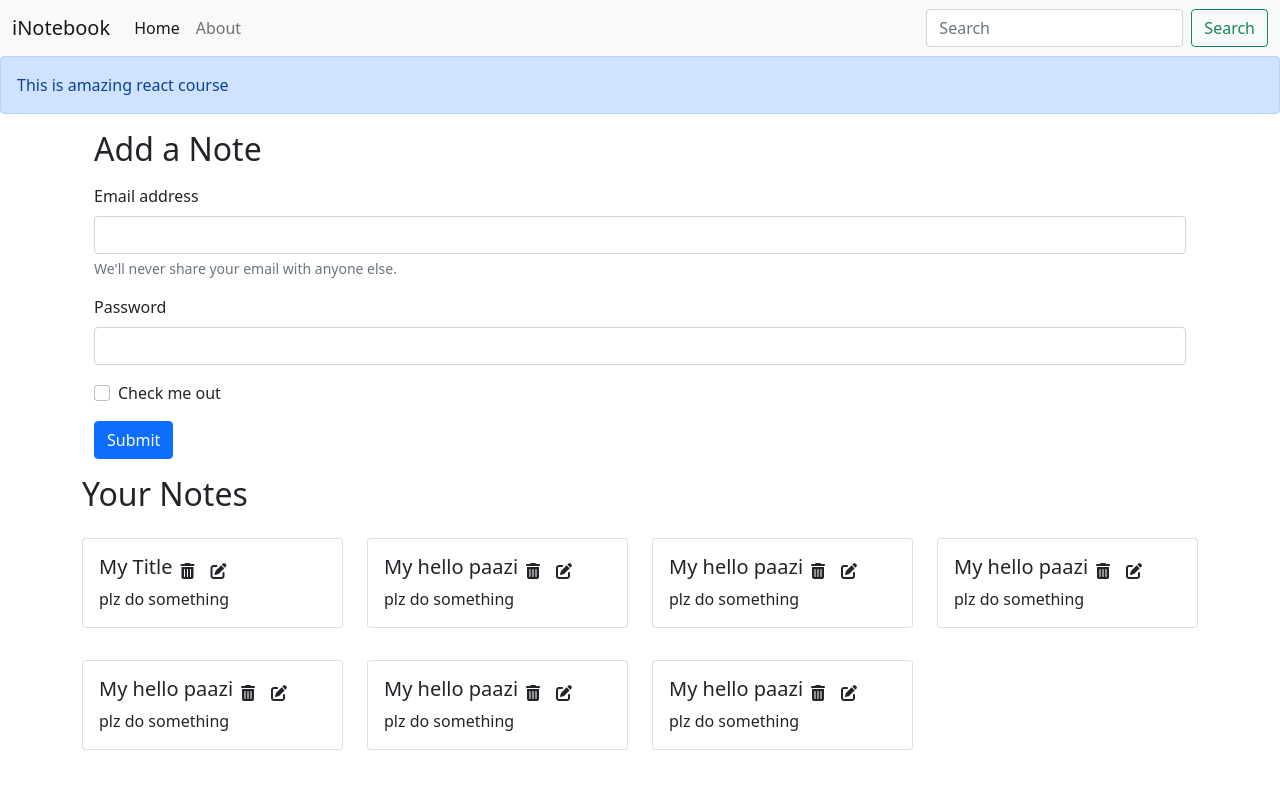
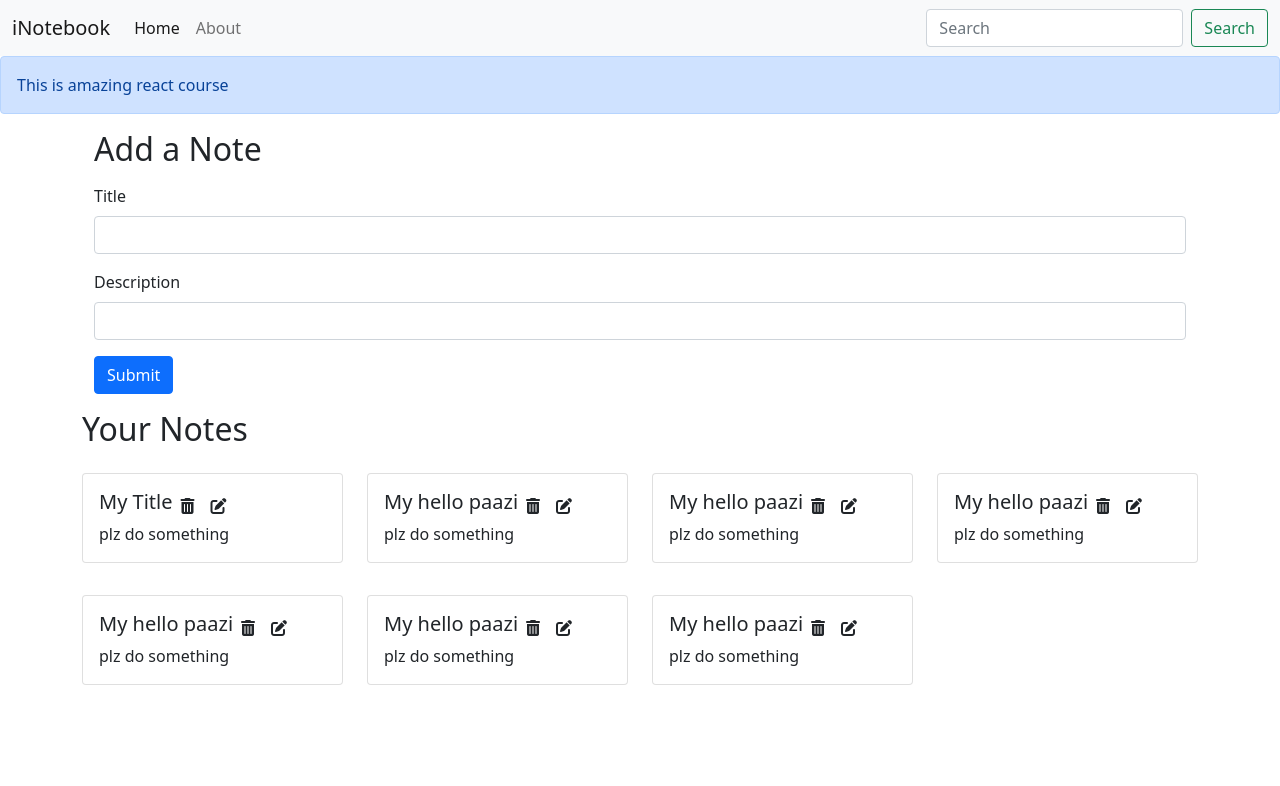
Before and after one commit to adarshpremshukla/inotebook, a React (Create React App) app: page / in a window 1280 px wide. Shown: the top 786 px of the page. Built offline with nearby package versions, Linux system fonts and the light colour scheme.

Commit message:
video 63
adding AddNote component

```diff
--- /dev/null
+++ b/src/components/AddNote.js
@@ -0,0 +1,34 @@
+import React, { useContext, useState } from 'react'
+import noteContext from "../context/notes/noteContext"
+
+const AddNote = () => {
+    const context = useContext(noteContext);
+    const { addNote } = context;
+
+    const [note, setNote] = useState({ title: "", description: "", tag: "" })
+    const handleClick = (e) => {
+        e.preventDefault();
+        addNote(note.title, note.description, note.tag);
+    }
+    const onChange = (e) => {
+        setNote({ ...note, [e.target.name]: e.target.value })
+    }
+    return (
+        <div className="container my-3">
+            <h2>Add a Note</h2>
+            <form className='my-3'>
+                <div className="mb-3">
+                    <label htmlFor="title" className="form-label">Title</label>
+                    <input type="text" className="form-control" id="title" name="title" aria-describedby="emailHelp" onChange={onChange} />
+                </div>
+                <div className="mb-3">
+                    <label htmlFor="description" className="form-label">Description</label>
+                    <input type="text" className="form-control" id="description" name="description" onChange={onChange} />
+                </div>
+                <button type="submit" className="btn btn-primary" onClick={handleClick}>Submit</button>
+            </form>
+        </div>
+    )
+}
+
+export default AddNote
--- a/src/components/Home.js
+++ b/src/components/Home.js
@@ -3,26 +3,6 @@
 export const Home = () => {
   return (
     <div>
-      <div className="container my-3">
-        <h2>Add a Note</h2>
-        <form className='my-3'>
-          <div className="mb-3">
-            <label htmlFor="exampleInputEmail1" className="form-label">Email address</label>
-            <input type="email" className="form-control" id="exampleInputEmail1" aria-describedby="emailHelp" />
-            <div id="emailHelp" className="form-text">We'll never share your email with anyone else.</div>
-          </div>
-          <div className="mb-3">
-            <label htmlFor="exampleInputPassword1" className="form-label">Password</label>
-            <input type="password" className="form-control" id="exampleInputPassword1" />
-          </div>
-          <div className="mb-3 form-check">
-            <input type="checkbox" className="form-check-input" id="exampleCheck1" />
-            <label className="form-check-label" htmlFor="exampleCheck1">Check me out</label>
-          </div>
-          <button type="submit" className="btn btn-primary">Submit</button>
-        </form>
-      </div>
-
       <Notes/>
     </div>
   )
--- a/src/components/Notes.js
+++ b/src/components/Notes.js
@@ -1,17 +1,21 @@
 import React, { useContext } from 'react'
 import noteContext from "../context/notes/noteContext"
 import NoteItem from './NoteItem';
+import AddNote from './AddNote';
 
 const Notes = () => {
     const context = useContext(noteContext);
-    const {notes,setNotes} = context;
+    const { notes, addNote } = context;
     return (
-        <div className="row my-3">
-            <h2>Your Notes</h2>
-            {notes.map((note) => {
-                return <NoteItem key = {note._id} note={note}/>
-            })}
-        </div>
+        <>
+            <AddNote />
+            <div className="row my-3">
+                <h2>Your Notes</h2>
+                {notes.map((note) => {
+                    return <NoteItem key={note._id} note={note} />
+                })}
+            </div>
+        </>
     )
 }
 
--- a/src/context/notes/NoteState.js
+++ b/src/context/notes/NoteState.js
@@ -3,7 +3,7 @@
 
 
 const NoteState = (props) => {
-    const notesInital =[
+    const notesInital = [
         {
             "_id": "67540156f48b23d8e8a6d0fc",
             "user": "674c500d3ee1008e0aa482e1",
@@ -14,7 +14,7 @@
             "__v": 0
         },
         {
-          "_id": "6754121d305020e1099d9345",
+            "_id": "6754121d3015020e1099d9345",
             "user": "674c500d3ee1008e0aa482e1",
             "title": "My hello paazi",
             "description": "plz do something",
@@ -23,7 +23,7 @@
             "__v": 0
         },
         {
-          "_id": "6754121d305020e1099d9345",
+            "_id": "6754121d3305020e1099d9345",
             "user": "674c500d3ee1008e0aa482e1",
             "title": "My hello paazi",
             "description": "plz do something",
@@ -32,7 +32,7 @@
             "__v": 0
         },
         {
-          "_id": "6754121d305020e1099d9345",
+            "_id": "6754121d3405020e1099d9345",
             "user": "674c500d3ee1008e0aa482e1",
             "title": "My hello paazi",
             "description": "plz do something",
@@ -41,7 +41,7 @@
             "__v": 0
         },
         {
-          "_id": "6754121d305020e1099d9345",
+            "_id": "6754121d3055020e1099d9345",
             "user": "674c500d3ee1008e0aa482e1",
             "title": "My hello paazi",
             "description": "plz do something",
@@ -50,7 +50,7 @@
             "__v": 0
         },
         {
-          "_id": "6754121d305020e1099d9345",
+            "_id": "6754121d5305020e1099d9345",
             "user": "674c500d3ee1008e0aa482e1",
             "title": "My hello paazi",
             "description": "plz do something",
@@ -59,7 +59,7 @@
             "__v": 0
         },
         {
-          "_id": "6754121d305020e1099d9345",
+            "_id": "6754121d7305020e1099d9345",
             "user": "674c500d3ee1008e0aa482e1",
             "title": "My hello paazi",
             "description": "plz do something",
@@ -68,10 +68,38 @@
             "__v": 0
         }
     ]
-      const[notes,setNotes] = useState(notesInital)
+    const [notes, setNotes] = useState(notesInital)
+
+
+    //add a node
+    const addNote = (title, description, tag) => {
+        // to do api call
+        console.log("Adding a new note")
+        const note = {
+            "_id": "6754121d30555020e1099d9345",
+            "user": "674c500d3ee1008e0aa482e1",
+            "title": title,
+            "description": description,
+            "tag": tag,
+            "date": "2024-12-07T09:15:09.943Z",
+            "__v": 0
+        };
+        setNotes(notes.concat(note))
+    }
+
+
+    //delete a node
+    const deleteNote = () => {
+
+    }
+
+    //edit a note
+    const editNote = () => {
+
+    }
 
     return (
-        <NoteContext.Provider value={{notes,setNotes}}>
+        <NoteContext.Provider value={{ notes, addNote, deleteNote, editNote }}>
             {props.children}
         </NoteContext.Provider>
     )
```
Lines whose indentation alone changed are shown as unchanged.
